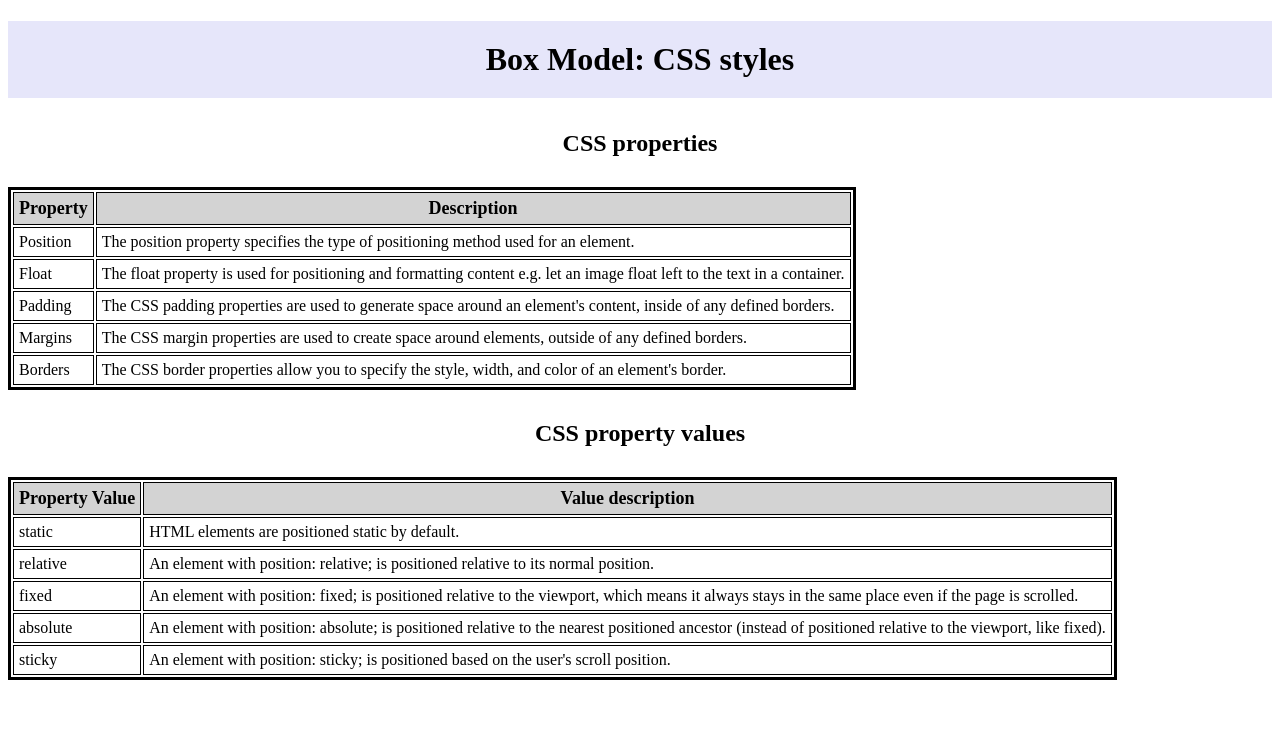
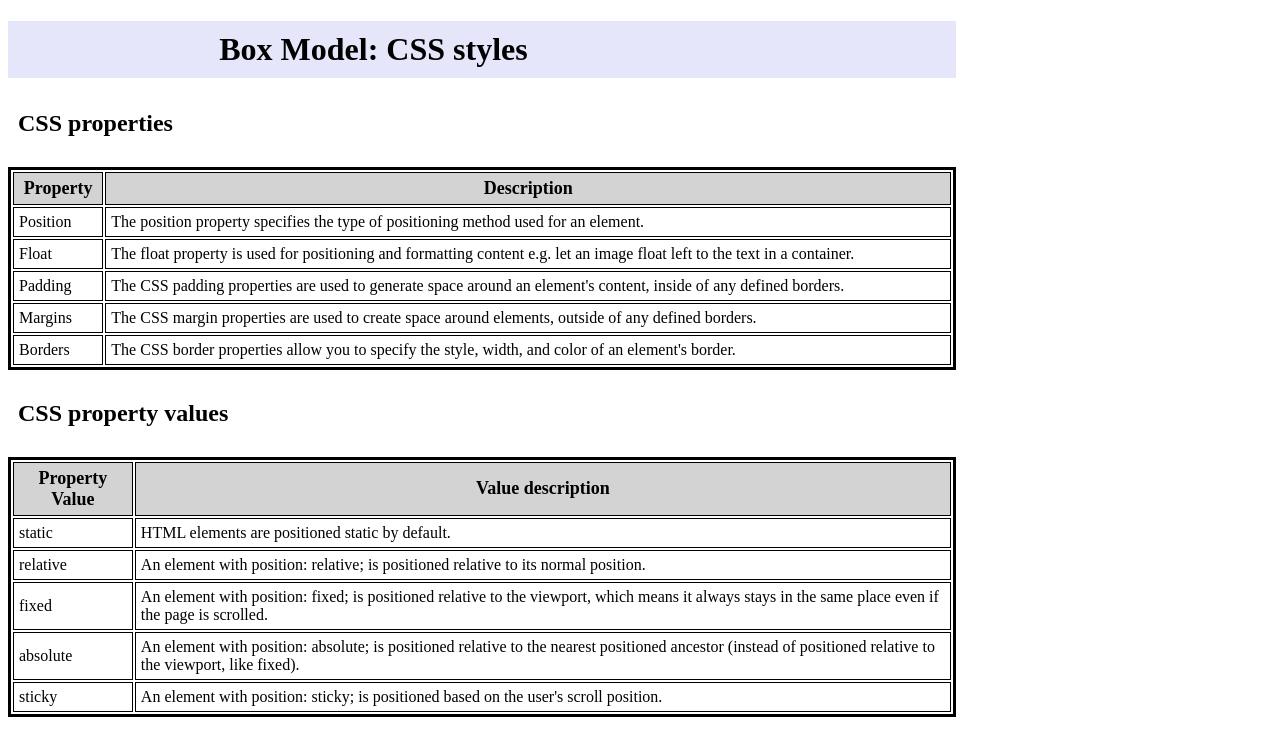
Before and after one commit to LouKes/cheatsheetcss, a plain HTML site: page index.html in a window 1280 px wide. Drawn offline with Linux system fonts and the light colour scheme.

Commit message:
Update styles.css

```diff
--- a/styles.css
+++ b/styles.css
@@ -1,3 +1,4 @@
+
 @font-face {
   font-family: 'Courier Prime' serif;
   font-style: normal;
@@ -7,15 +8,18 @@
   unicode-range: U+0000-00FF, U+0131, U+0152-0153, U+02BB-02BC, U+02C6, U+02DA, U+02DC, U+2000-206F, U+2074, U+20AC, U+2122, U+2191, U+2193, U+2212, U+2215, U+FEFF, U+FFFD;
 }
 header {
-text-align: center;
 background-color: lavender;
+width:75%;
 }
 header h1 {
+  text-align: center;
+  width: 75%;
   font-weight: 800;
-  padding: 20px;
+  padding: 10px;
 }
 h2 {
-  text-align: center;
+  width: 75%;
+  text-align: left;
   font-weight: 600;
   padding: 10px;
 }
@@ -25,6 +29,7 @@ font-weight: bold;
 font-size: 18px;
 }
 table {
+  width: 75%;
   border: solid;
 }
 th, td {
```
